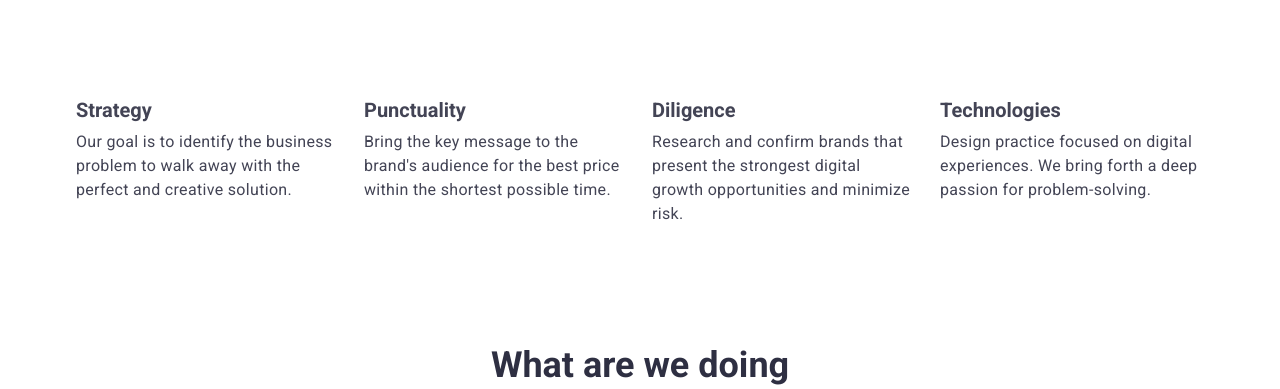
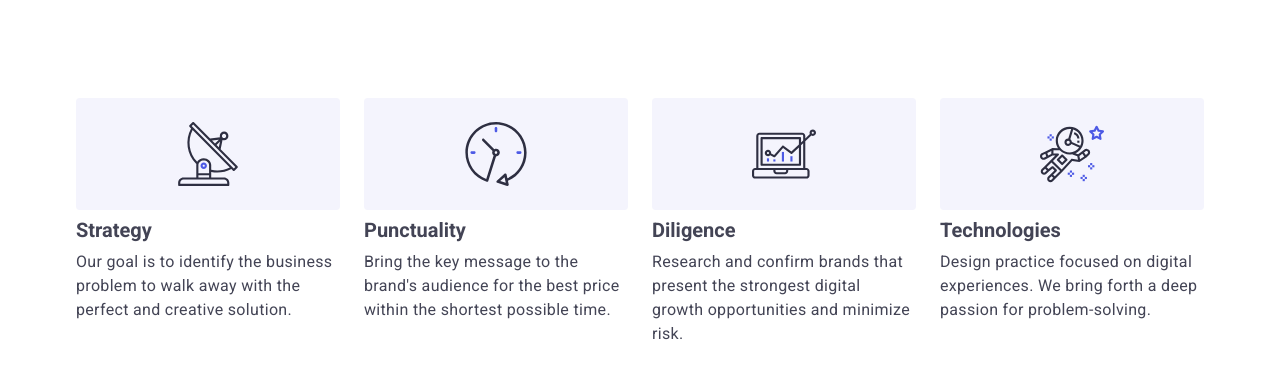
Before and after one commit to ivamitch/goit-markup-hw-04, a plain HTML site: page index.html in a window 1280 px wide. Shown: the part 693-1082 px from the top of the page. Drawn offline with nearby package versions, Linux system fonts and the light colour scheme.

Commit message:
our future svgs added + customers section started

```diff
--- a/css/styles.css
+++ b/css/styles.css
@@ -234,6 +234,40 @@ section {
   margin-right: 24px;
 }
 
+.future-list .list::before {
+  display: block;
+  content: "";
+
+  height: 112px;
+  background-color: var(--light);
+
+  background-repeat: no-repeat;
+  background-size: contain;
+  background-position: center;
+  margin-bottom: 8px;
+  border-radius: 4px;
+}
+
+.future-list .list:nth-child(1)::before {
+  background-image: url(../images/our-future/antenna\ 1.svg);
+  background-size: 64px;
+}
+
+.future-list .list:nth-child(2)::before {
+  background-image: url(../images/our-future/clock\ 1.svg);
+  background-size: 64px;
+}
+
+.future-list .list:nth-child(3)::before {
+  background-image: url(../images/our-future/diagram\ 1.svg);
+  background-size: 64px;
+}
+
+.future-list .list:nth-child(4)::before {
+  background-image: url(../images/our-future/astronaut\ 1.svg);
+  background-size: 64px;
+}
+
 .future-list li {
   flex-basis: calc((100% - 3 * 24px) / 4);
 }
--- a/index.html
+++ b/index.html
@@ -170,6 +170,11 @@
           </ul>
         </div>
       </section>
+
+      <section>
+        <h2 class="section-title">Customers</h2>
+      </section>
+
     </main>
 
     <footer>
```
Also changed, not shown: images/our-future/antenna 1.svg (added), images/our-future/astronaut 1.svg (added), images/our-future/clock 1.svg (added), images/our-future/diagram 1.svg (added).
